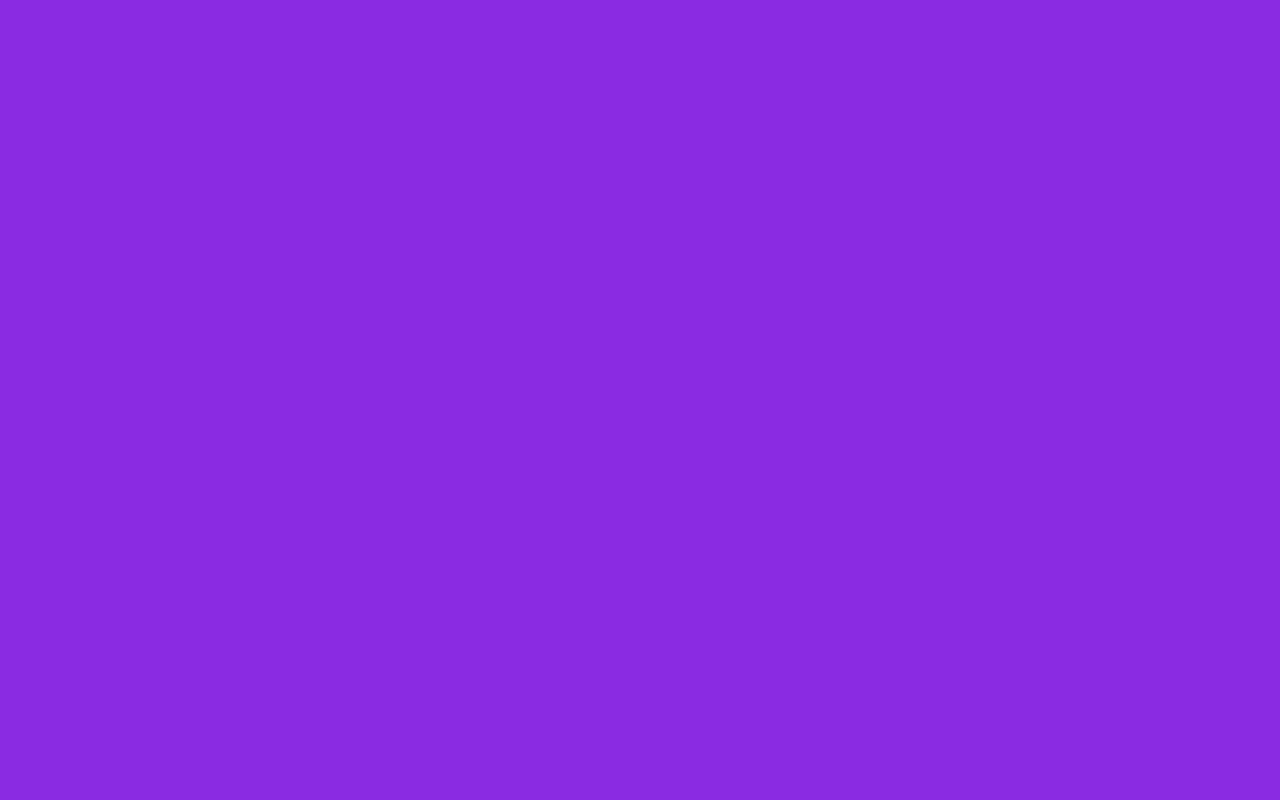
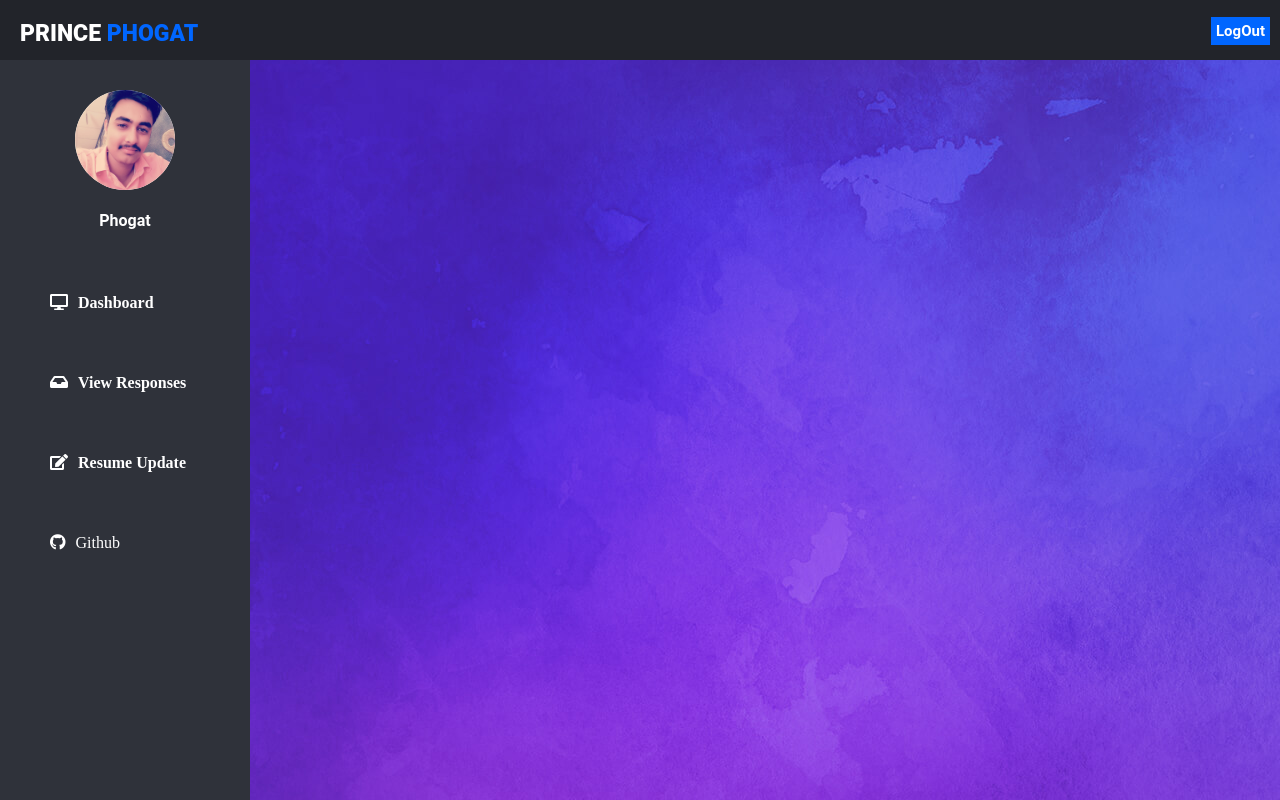
Before and after one commit to PrincePhogat/iPrincePhogat, a plain HTML site: page public/iPrince/dashboard.html in a window 1280 px wide. Drawn offline with Linux system fonts and the light colour scheme.

Commit message:
dashcomplete for backend

```diff
--- a/public/iPrince/dashboard.html
+++ b/public/iPrince/dashboard.html
@@ -1,12 +1,38 @@
 <html>
-    <head>
-        <Title>
-            Dashboard
-        </Title>
-        <style>
-            body{
-                background-color: blueviolet;
-            }
-        </style>
-    </head>
+
+<head>
+    <meta charset="utf-8">
+    <meta name="viewport" content="width=device-width, initial-scale=1, shrink-to-fit=no">
+    <link rel="stylesheet" href="dashstyle.css">
+    <link rel="icon" href="images/logo.png">
+    <link rel="stylesheet" href="https://cdnjs.cloudflare.com/ajax/libs/font-awesome/5.15.3/css/all.min.css"
+        integrity="sha512-iBBXm8fW90+nuLcSKlbmrPcLa0OT92xO1BIsZ+ywDWZCvqsWgccV3gFoRBv0z+8dLJgyAHIhR35VZc2oM/gI1w=="
+        crossorigin="anonymous" referrerpolicy="no-referrer" />
+    <title>
+        DashBoard
+    </title>
+</head>
+
+<body>
+    <header>
+        <div class="left-head">
+            <h3>Prince <span>Phogat</span></h3>
+        </div>
+        <div class="right-head">
+            <a href="#" class="logbtn">LogOut</a>
+        </div>
+    </header>
+    <div class="sidebar">
+        <center>
+            <img src="Images/Prince2.jpg" class="p-image" alt="">
+            <h4>Phogat</h4>
+        </center>
+        <a href="#" <i class="fas fa-desktop"></i><span>Dashboard</span>
+            <a href="#" <i class="fas fa-inbox"></i><span>View Responses</span>
+                <a href="#" <i class="fas fa-edit"></i><span>Resume Update</span>
+                    <a href="#" <i class="fab fa-github"></i><span>Github</span>
+
+    </div>
+</body>
+
 </html>
--- /dev/null
+++ b/public/iPrince/dashstyle.css
@@ -0,0 +1,88 @@
+body{
+    background-image: url("images/DashBG.jpg");
+    margin: 0;
+    padding: 0;
+    font-family: "Roboto", sans-serif;
+}
+
+header{
+    position: fixed;
+    background:#22242a;
+    padding: 20px;
+    width: 100%;
+    height: 20px;
+}
+
+.left-head h3{
+    color:#fff;
+    margin: 0;
+    text-transform: uppercase;
+    font-size: 23;
+    font-weight: 900;
+}
+
+.left-head span{
+    color: #0066ff;
+}
+
+.right-head{
+    #
+}
+
+.logbtn{
+    padding: 5px;
+    background:#0066ff;
+    text-decoration: none;
+    float: right;
+    margin-top: -30px;
+    margin-right: 30px;
+    font-size: 15px;
+    font-weight: 700;
+    color: #fff;
+}
+
+.logbtn:hover{
+    color: red;
+}
+
+.sidebar{
+    background: #2f323a;
+    width: 250px;
+    height:100%;
+    margin-top: 60px;
+    padding-top: 30px;
+    left: 0;
+    position: fixed;
+
+
+}
+
+.sidebar .p-image{
+    width: 100;
+    height: 100;
+    border-radius: 50%;
+    background: #fff;
+
+}
+.sidebar h4{
+    color: #fff;
+}
+
+.sidebar a{
+    color: #fff;
+    display: block;
+    width: 100%;
+    line-height: 60px;
+    box-sizing: border-box;
+    padding-left: 50px;
+    padding-top: 20px;
+    text-decoration: none;
+}
+
+.sidebar span{
+    padding-left: 10px;
+}
+
+.sidebar a:hover{
+    color: red;
+}
```
Also changed, not shown: public/iPrince/Images/DashBG.jpg (added), public/iPrince/Images/Prince2.jpg (added).
